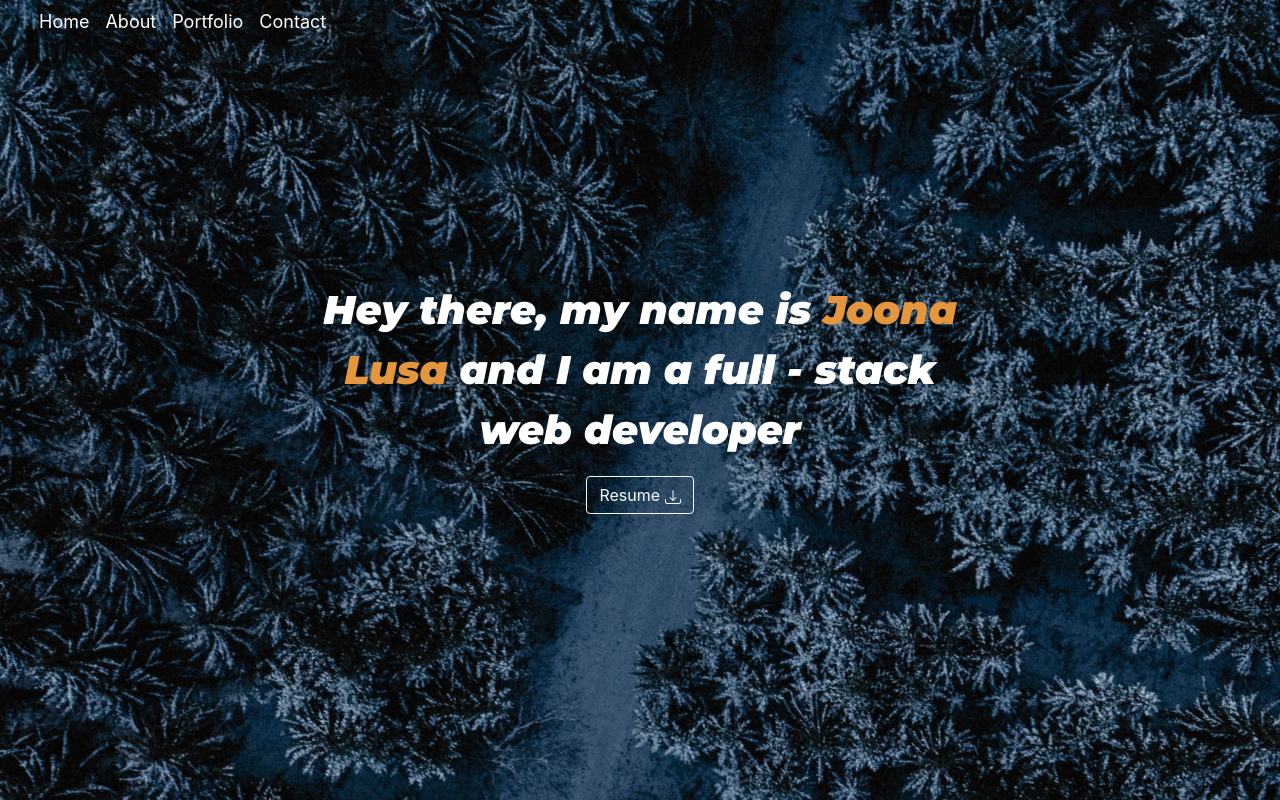
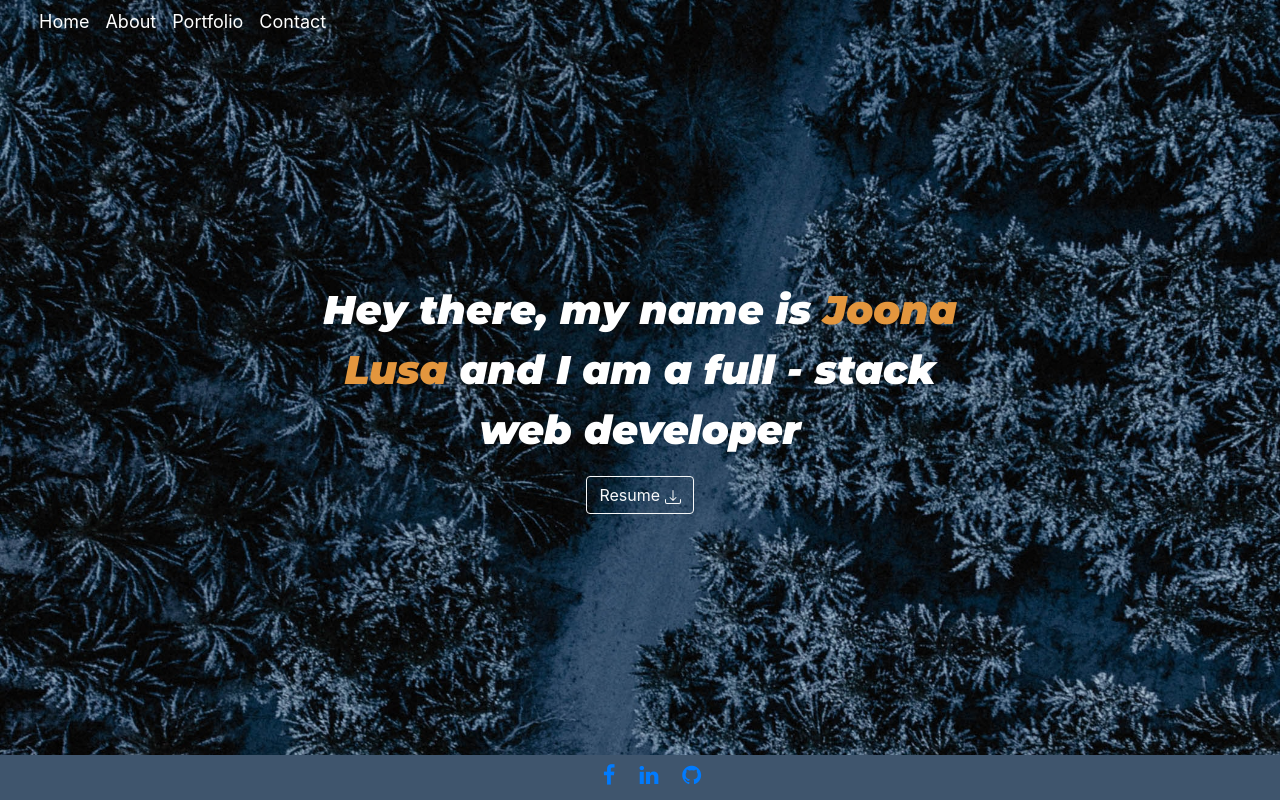
Before and after one commit to jlusa101/web-folio, a React (Create React App) app: page / in a window 1280 px wide. Built offline with nearby package versions, Linux system fonts and the light colour scheme.

Commit message:
added a footer that displays three social media links

```diff
--- a/public/index.html
+++ b/public/index.html
@@ -45,8 +45,5 @@
       To begin the development, run `npm start` or `yarn start`.
       To create a production bundle, use `npm run build` or `yarn build`.
     -->
-    <script src="https://code.jquery.com/jquery-3.6.0.js " integrity="sha256-H+K7U5CnXl1h5ywQfKtSj8PCmoN9aaq30gDh27Xc0jk=" crossorigin=" anonymous "></script>
-    <script src="https://cdnjs.cloudflare.com/ajax/libs/popper.js/1.14.6/umd/popper.min.js " integrity="sha384-wHAiFfRlMFy6i5SRaxvfOCifBUQy1xHdJ/yoi7FRNXMRBu5WHdZYu1hA6ZOblgut " crossorigin="anonymous "></script>
-    <script src="https://stackpath.bootstrapcdn.com/bootstrap/4.2.1/js/bootstrap.min.js " integrity="sha384-B0UglyR+jN6CkvvICOB2joaf5I4l3gm9GU6Hc1og6Ls7i6U/mkkaduKaBhlAXv9k " crossorigin="anonymous "></script>
   </body>
 </html>
--- a/src/App.css
+++ b/src/App.css
@@ -84,3 +84,12 @@ a:hover {
   text-decoration: none;
   color: white;
 }
+
+footer {
+  position: fixed;
+  bottom: 0;
+  background-color: #3f556d;
+  width: 100%;
+  height: 45px;
+  font-size: 22px;
+}
--- a/src/App.js
+++ b/src/App.js
@@ -2,6 +2,7 @@ import React, { useState } from 'react';
 import './App.css';
 import Header from './components/Header/index';
 import LandingPage from './components/LandingPage/index';
+import Footer from './components/Footer/index';
 
 function App() {
 
@@ -23,6 +24,7 @@ function App() {
         <main>
           <LandingPage />
         </main>
+        <Footer />
       </div>
   )
 }
--- /dev/null
+++ b/src/components/Footer/index.js
@@ -0,0 +1,21 @@
+import React from 'react';
+
+function Footer() {
+
+    return (
+        <footer>
+            <nav className="navbar navbar-expand-sm fixed-bottom ">
+                <div className="container-fluid d-flex justify-content-center ">
+                    <ul className="nav navbar-nav ">
+                        <li className="nav-item ml-4 "><a href="https://www.facebook.com/joona.lusa " target="_blank "><i className="fa fa-facebook "></i></a></li>
+                        <li className="nav-item ml-4 "><a href="https://www.linkedin.com/in/joona-lusa-b5436b211/ " target="_blank "><i className="fa fa-linkedin "></i></a></li>
+                        <li className="nav-item ml-4 "><a href="https://github.com/jlusa101 " target="_blank "><i className="fa fa-github "></i></a></li>
+                    </ul>
+                </div>
+            </nav>
+        </footer>
+    );
+};
+
+
+export default Footer;
```
